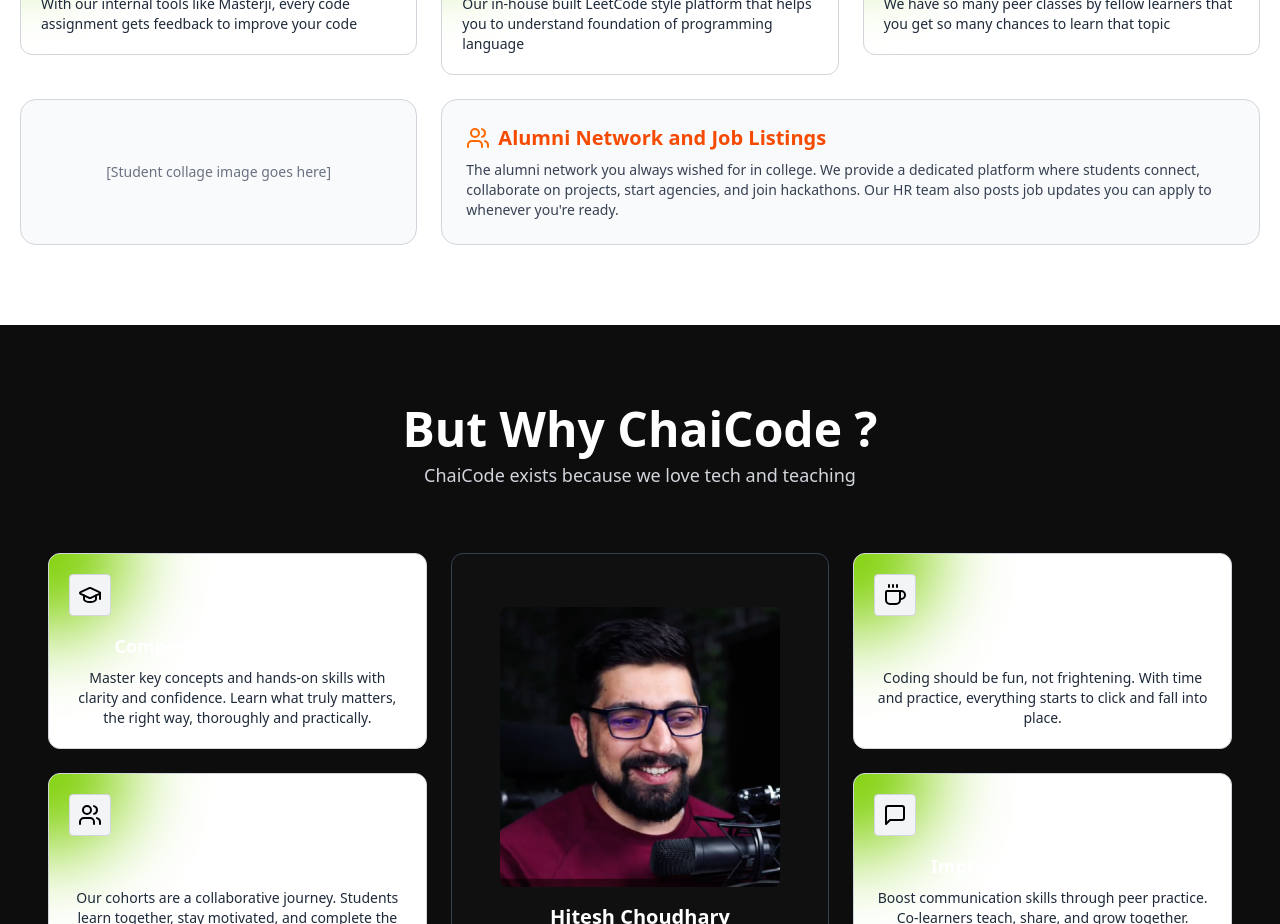
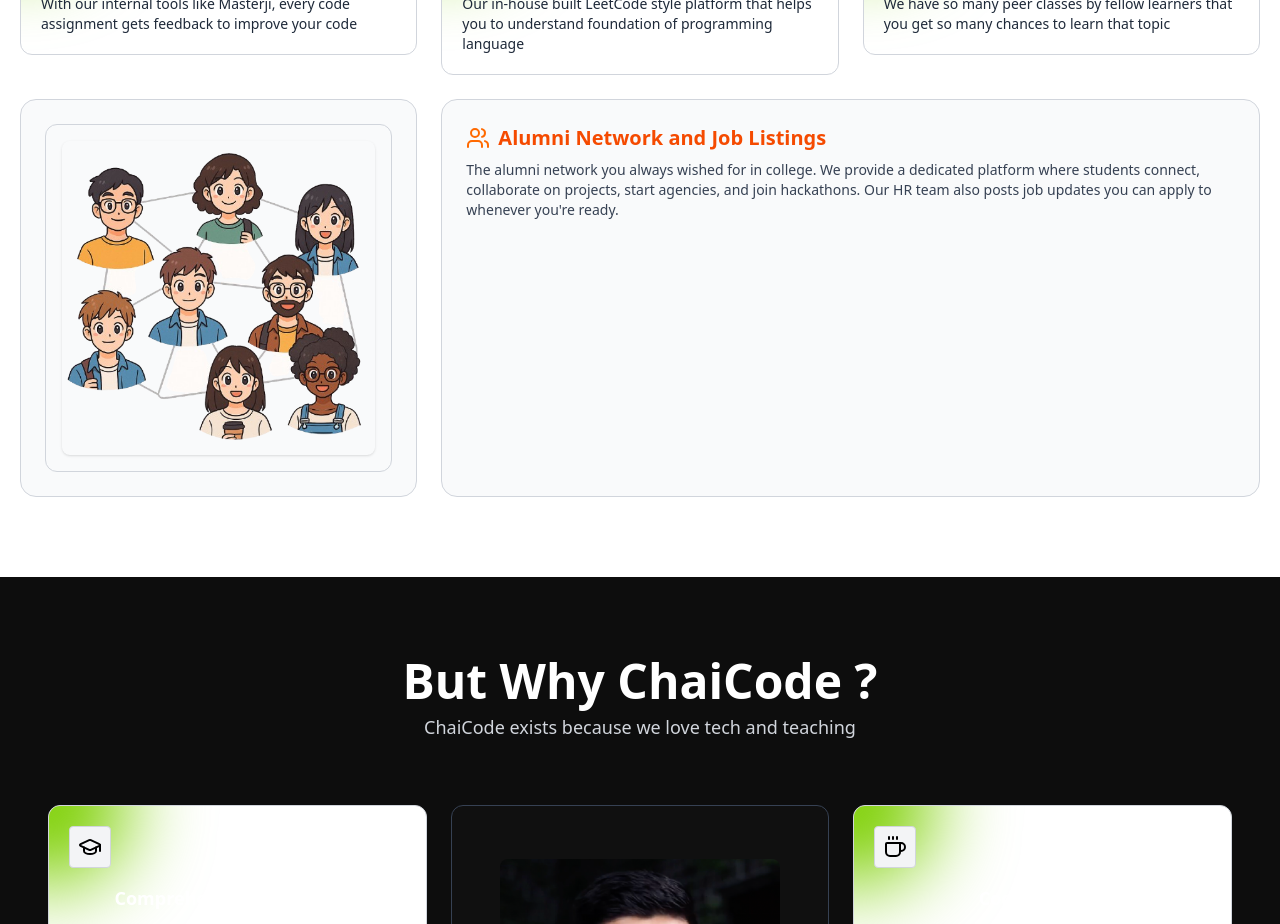
Before and after one commit to santwan/chai-code-redesign, a React (Vite) app: page / in a window 1280 px wide. Shown: the part 5380-6304 px from the top of the page. Built offline with nearby package versions, Linux system fonts and the light colour scheme; no server answers; a web font is replaced by a local one.

Commit message:
Update BenefitSection.jsx

```diff
--- a/src/components/Home/Benefits/BenefitSection.jsx
+++ b/src/components/Home/Benefits/BenefitSection.jsx
@@ -94,8 +94,16 @@
           variants={fadeUp}
           className="md:col-span-1 border border-gray-300 dark:border-gray-700 rounded-2xl flex items-center justify-center h-full bg-gray-50 dark:bg-black p-6"
         >
-          <div className="text-gray-500 dark:text-gray-400 text-sm text-center">
-            <span>[Student collage image goes here]</span>
+          <div
+            className="rounded-xl overflow-hidden border border-gray-300 dark:border-gray-700 bg-gray-50 dark:bg-zinc-900 p-4 flex justify-center items-center"
+            role="img"
+            aria-label="Student collage showing a network of connected student avatars"
+          >
+            <img
+              src="alumni.png" // ✅ replace with your actual path
+              alt="Student collage showing students connected as nodes"
+              className="max-w-full h-auto rounded-lg shadow-sm"
+            />
           </div>
         </motion.div>
 
```
